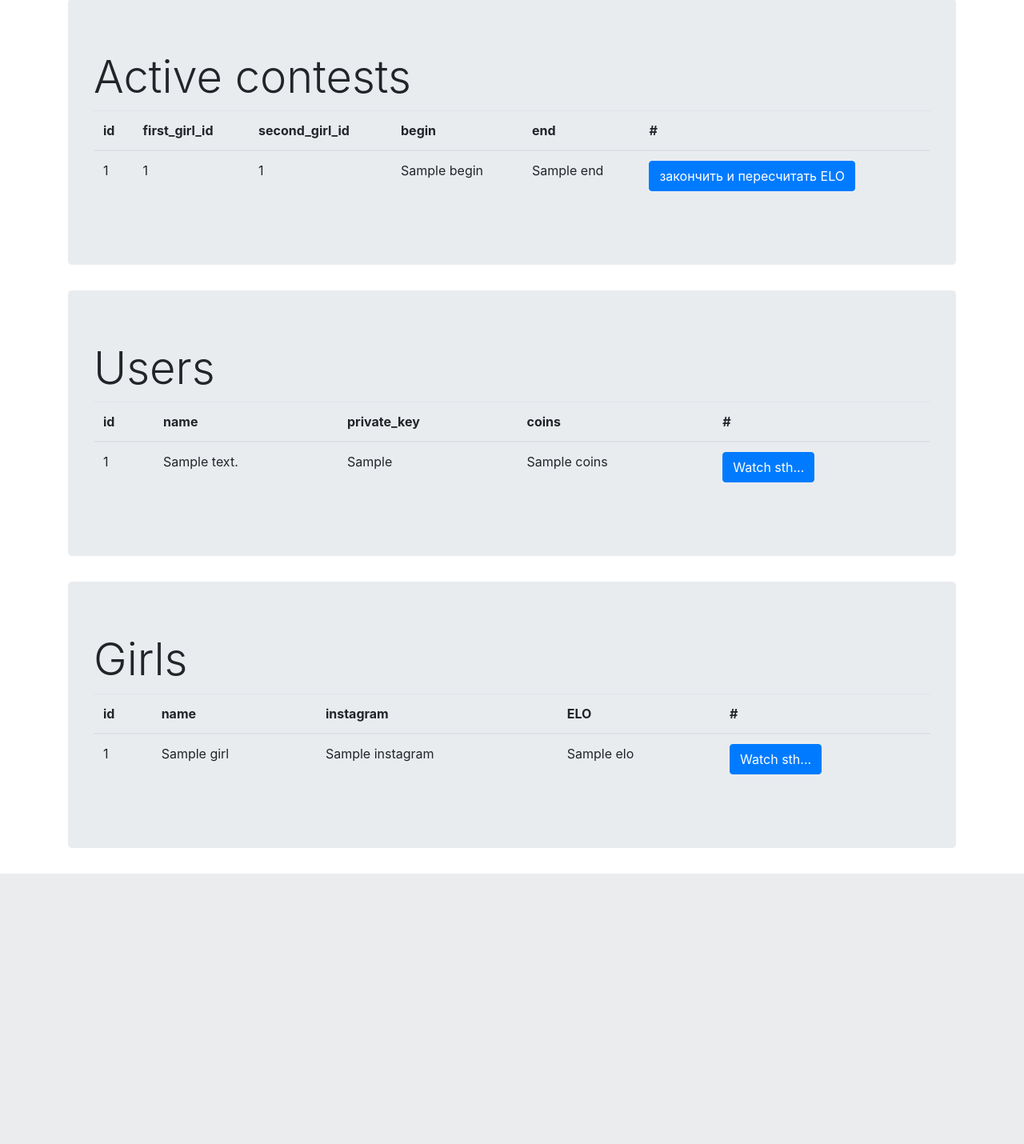
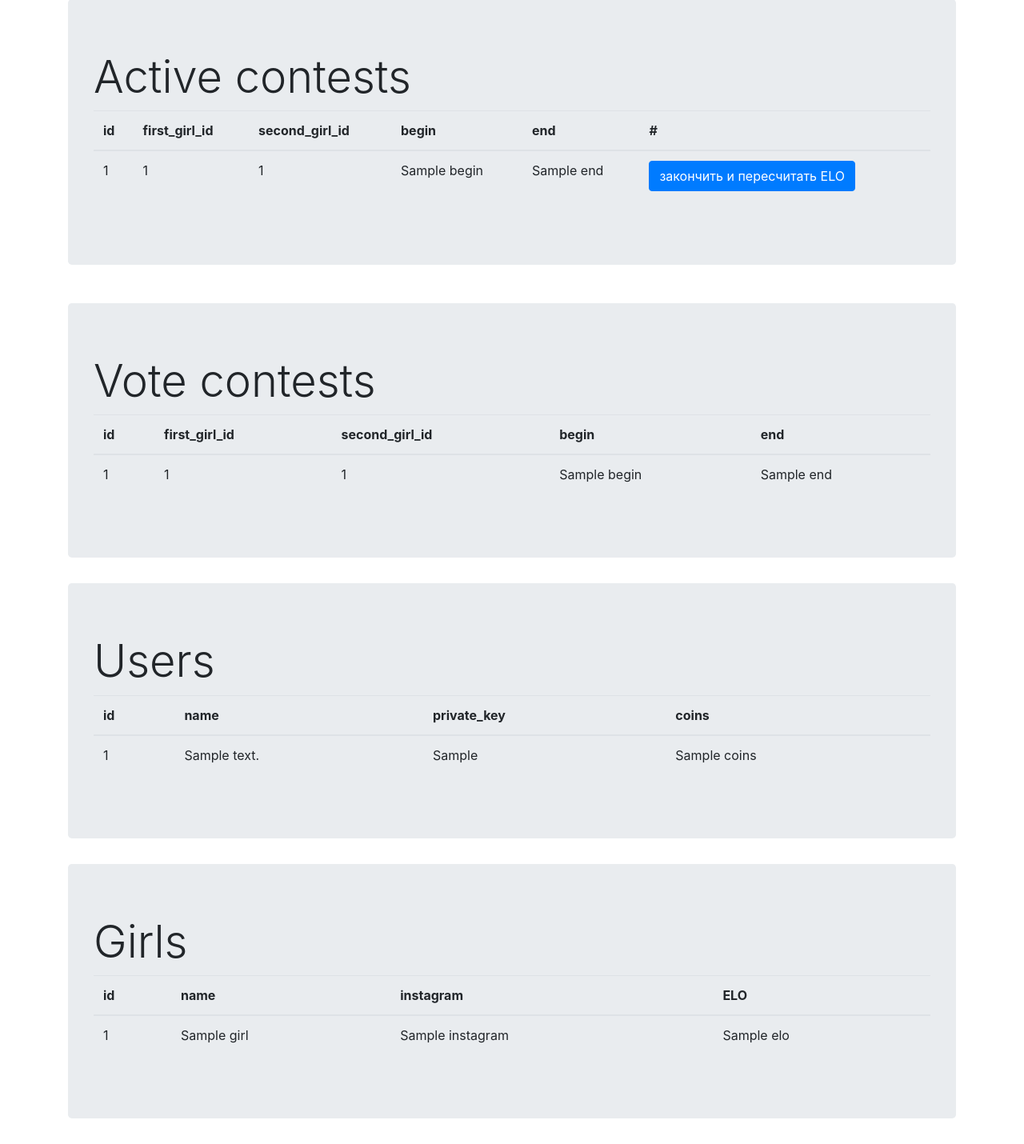
Before and after one commit to dostashev/chanvoter, a Flask app: template templates/admin.html.j2 in a window 1280 px wide. Shown: the part 105-1535 px from the top of the page at 80% size. Before the commit the page ends 1197 px from the top, so only its background shows below. Run offline with Flask 2, Linux system fonts and the light colour scheme; the template is opened without the code that fills it: most values are stand-ins (such as "Sample title", 1, 10 or a date in 2020); some libraries are stand-ins or nearby versions.

Commit message:
Imporive admin panel

```diff
--- a/dbutils.py
+++ b/dbutils.py
@@ -30,6 +30,10 @@ def get_active_contests(dbsession):
 def get_finalizable_contests(dbsession):
     return list(dbsession.query(Contest).filter(Contest.finalized == False).all())
 
+def get_vote_contests(dbsession):
+    cur_time = datetime.datetime.today()
+    return list(dbsession.query(Contest).filter(cur_time < Contest.begin).all())
+
 def get_all_girls(dbsession):
     return list(map(serialize,dbsession.query(Girl).all()))
 
--- a/main.py
+++ b/main.py
@@ -109,7 +109,8 @@ def send_admin_html():
     scope, _ = database.open_db(db_path)
     with scope() as s:
         return render_template('admin.html.j2',
-                active_contests = dbutils.get_finalizable_contests(s),
+                active_contests = dbutils.get_active_contests(s),
+                vote_contests = dbutils.get_vote_contests(s),
                 girls = dbutils.get_all_girls(s),
                 users = dbutils.get_all_users(s))
 
--- a/templates/admin.html.j2
+++ b/templates/admin.html.j2
@@ -30,6 +30,31 @@
             </tbody>
         </table>
     </div>
+    <div class='jumbotron mt-5'>
+        <h1 class="display-4">Vote contests</h1>
+        <table class='table'>
+            <thead>
+                <tr>
+                    <th scope='col'>id</th>
+                    <th scope='col'>first_girl_id</th>
+                    <th scope='col'>second_girl_id</th>
+                    <th scope='col'>begin</th>
+                    <th scope='col'>end</th>
+                </tr>
+            </thead>
+            <tbody>
+            {% for contest in vote_contests  %}
+                <tr>
+                    <td>{{ contest.id }}</td>
+                    <td>{{ contest.first_girl.id }}</td>
+                    <td>{{ contest.second_girl.id }}</td>
+                    <td>{{ contest.begin }}</td>
+                    <td>{{ contest.end }}</td>
+                </tr>
+            {% endfor %}
+            </tbody>
+        </table>
+    </div>
     <div class='jumbotron'>
         <h1 class="display-4">Users</h1>
         <table class='table'>
@@ -39,7 +64,6 @@
                     <th scope='col'>name</th>
                     <th scope='col'>private_key</th>
                     <th scope='col'>coins</th>
-                    <th scope='col'>#</th>
                 </tr>
             </thead>
             <tbody>
@@ -49,7 +73,6 @@
                     <td>{{ user.address }}</td>
                     <td>{{ user.private_key }}</td>
                     <td>{{ user.coins }}</td>
-                    <td><a class='btn btn-primary' href='#'>Watch sth...</a></td>
                 </tr>
             {% endfor %}
             </tbody>
@@ -64,7 +87,6 @@
                     <th scope='col'>name</th>
                     <th scope='col'>instagram</th>
                     <th scope='col'>ELO</th>
-                    <th scope='col'>#</th>
                 </tr>
             </thead>
             <tbody>
@@ -74,7 +96,6 @@
                     <td>{{ girl.name }}</td>
                     <td>{{ girl.instagram }}</td>
                     <td>{{ girl.ELO }}</td>
-                    <td><a class='btn btn-primary' href='#'>Watch sth...</a></td>
                 </tr>
             {% endfor %}
             </tbody>
```
Also changed, not shown: test/data.py (+12 -0 lines).
